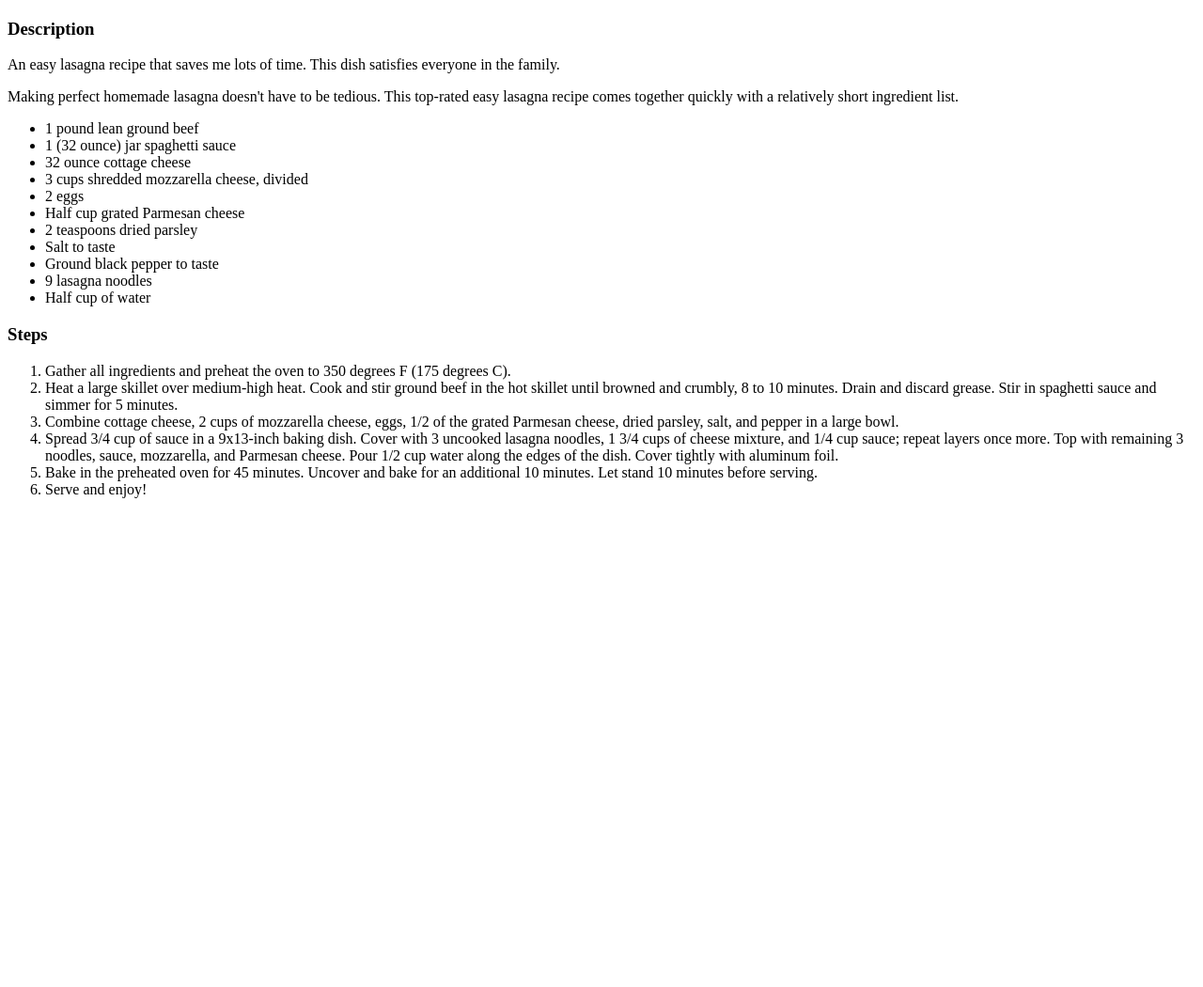
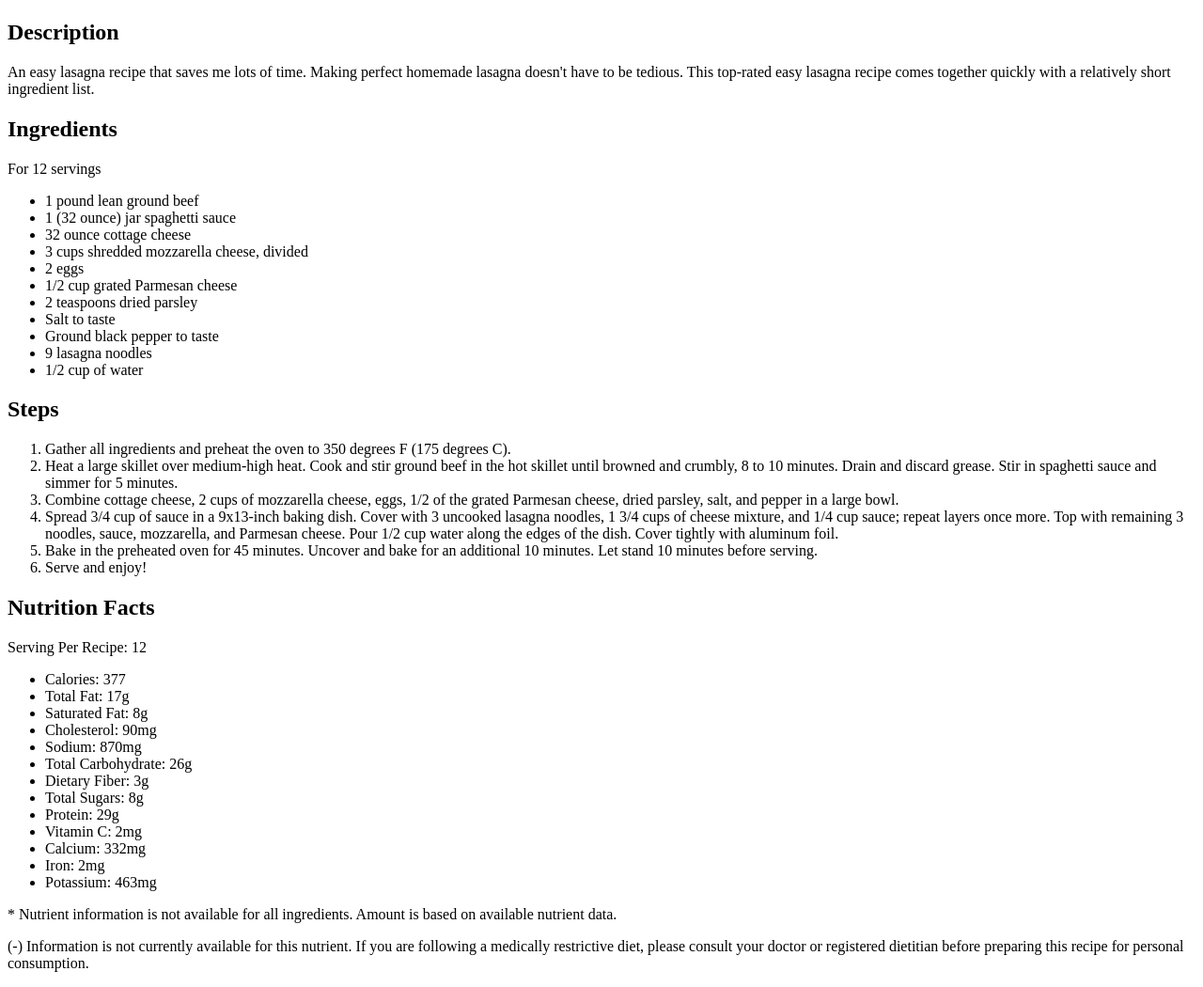
Before and after one commit to kurokumo07/odin-recipes, a plain HTML site: page recipes/lasagna.html in a window 1280 px wide. Shown: the part 434-1484 px from the top of the page at 94% size. Before the commit the page ends 980 px from the top, so only its background shows below. Drawn offline with Linux system fonts and the light colour scheme.

Commit message:
Add second recipe

```diff
--- a/recipes/lasagna.html
+++ b/recipes/lasagna.html
@@ -2,29 +2,30 @@
 <html lang="en">
     <head>
         <meta charset="UTF-8">
-        <title>Odin Recipes | Website Project</title>
+        <title>Easy Lasagna | Website Project</title>
     </head>
     <body>
         <a href="../index.html">Home</a>
         <h1><a href="https://www.allrecipes.com/recipe/12011/easy-lasagna-ii/">Easy Lasagna</a></h1>
         <img src="../img/lasagna.jpg" alt="Plate of lasagna" width="325" height="325">
-        <h3>Description</h3>
-        <p>An easy lasagna recipe that saves me lots of time. This dish satisfies everyone in the family.</p>
-        <p>Making perfect homemade lasagna doesn't have to be tedious. This top-rated easy lasagna recipe comes together quickly with a relatively short ingredient list.</p>
+        <h2>Description</h2>
+        <p>An easy lasagna recipe that saves me lots of time. Making perfect homemade lasagna doesn't have to be tedious. This top-rated easy lasagna recipe comes together quickly with a relatively short ingredient list.</p>
+        <h2>Ingredients</h2>
+        <p>For 12 servings</p>
         <ul>
             <li>1 pound lean ground beef</li>
             <li>1 (32 ounce) jar spaghetti sauce</li>
             <li>32 ounce cottage cheese</li>
             <li>3 cups shredded mozzarella cheese, divided</li>
             <li>2 eggs</li>
-            <li>Half cup grated Parmesan cheese</li>
+            <li>1/2 cup grated Parmesan cheese</li>
             <li>2 teaspoons dried parsley</li>
             <li>Salt to taste</li>
             <li>Ground black pepper to taste</li>
             <li>9 lasagna noodles</li>
-            <li>Half cup of water</li>
+            <li>1/2 cup of water</li>
         </ul>
-        <h3>Steps</h3>
+        <h2>Steps</h2>
         <ol>
             <li>Gather all ingredients and preheat the oven to 350 degrees F (175 degrees C).</li>
             <li>Heat a large skillet over medium-high heat. Cook and stir ground beef in the hot skillet until browned and crumbly, 8 to 10 minutes. Drain and discard grease. Stir in spaghetti sauce and simmer for 5 minutes.</li>
@@ -33,5 +34,25 @@
             <li>Bake in the preheated oven for 45 minutes. Uncover and bake for an additional 10 minutes. Let stand 10 minutes before serving.</li>
             <li>Serve and enjoy!</li>
         </ol>
+        <h2>Nutrition Facts</h2>
+        <p>Serving Per Recipe: 12</p>
+        <ul>
+            <li>Calories: 377</li>
+            <li>Total Fat: 17g</li>
+            <li>Saturated Fat: 8g</li>
+            <li>Cholesterol: 90mg</li>
+            <li>Sodium: 870mg</li>
+            <li>Total Carbohydrate: 26g</li>
+            <li>Dietary Fiber: 3g</li>
+            <li>Total Sugars: 8g</li>
+            <li>Protein: 29g</li>
+            <li>Vitamin C: 2mg</li>
+            <li>Calcium: 332mg</li>
+            <li>Iron: 2mg</li>
+            <li>Potassium: 463mg</li>
+        </ul>
+        <p>* Nutrient information is not available for all ingredients. Amount is based on available nutrient data.</p>
+
+        <p>(-) Information is not currently available for this nutrient. If you are following a medically restrictive diet, please consult your doctor or registered dietitian before preparing this recipe for personal consumption.</p>
     </body>
 </html>
```
Also changed, not shown: index.html (+1 -0 lines), recipes/overnight-oats.html (added, +51 -0 lines), 1 other file.
